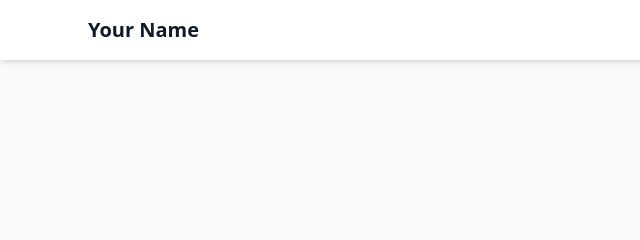
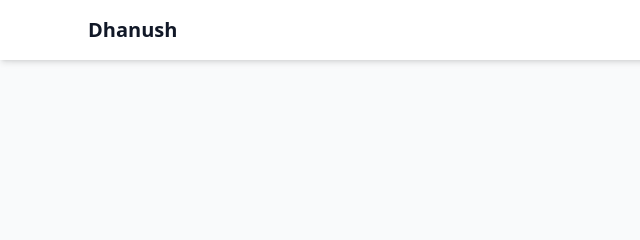
Before and after one commit to dhanush2k06/secured_website, a plain HTML site: page index.html in a window 1280 px wide. Shown: the top 240 px of the page, 0-640 px from the left. Drawn offline with nearby package versions, Linux system fonts and the light colour scheme.

Commit message:
Update index.html

```diff
--- a/index.html
+++ b/index.html
@@ -3,7 +3,7 @@
 <head>
   <meta charset="UTF-8" />
   <meta name="viewport" content="width=device-width, initial-scale=1.0" />
-  <title>Your Name - Portfolio</title>
+  <title>Portfolio</title>
   <script src="https://cdn.tailwindcss.com"></script>
   <script>
 document.addEventListener("contextmenu", e => e.preventDefault(), false);
@@ -39,7 +39,7 @@ return true;
   <!-- Navbar -->
   <header class="bg-white shadow-md fixed w-full z-50">
     <div class="max-w-6xl mx-auto px-6 py-4 flex justify-between items-center">
-      <h1 class="text-xl font-bold">Your Name</h1>
+      <h1 class="text-xl font-bold">Dhanush</h1>
       <nav>
         <ul class="flex gap-6">
           <li><a href="#about" class="hover:text-blue-600">About</a></li>
```
